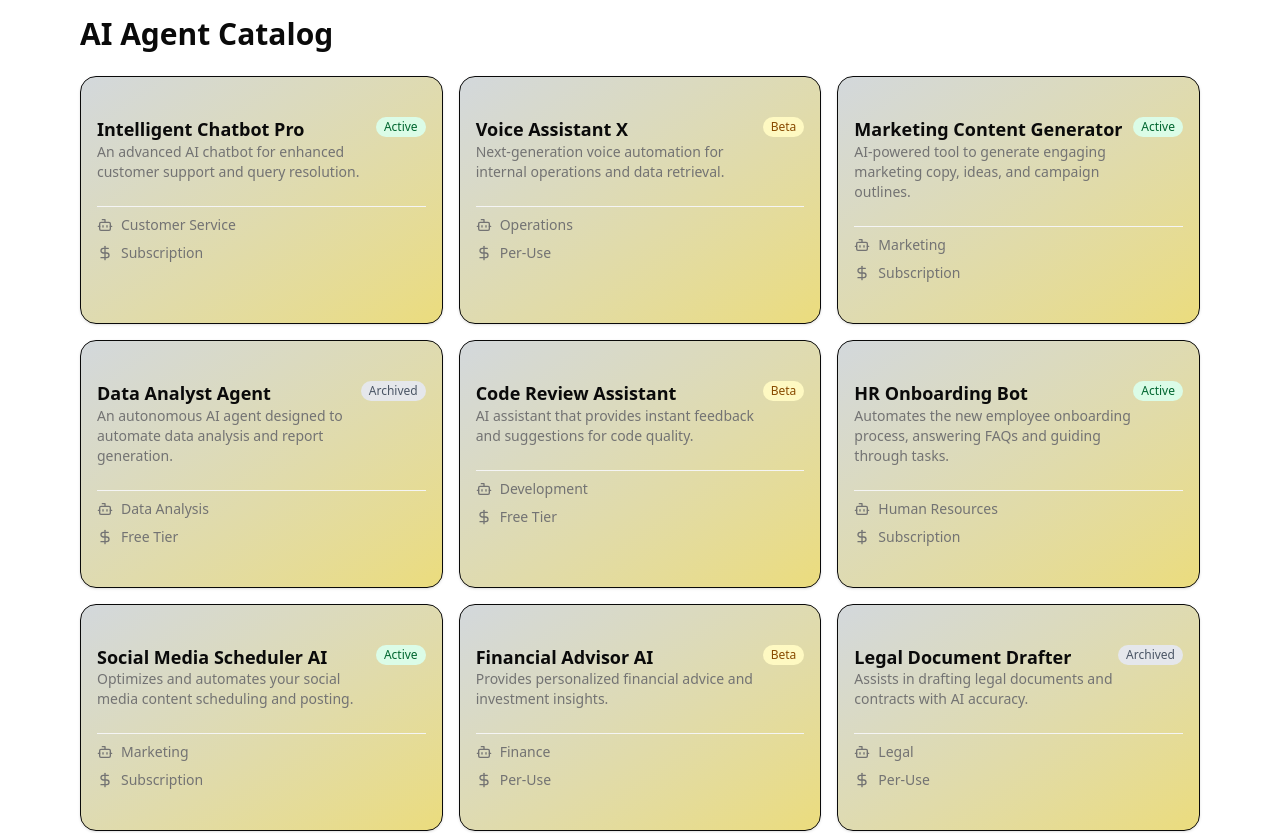
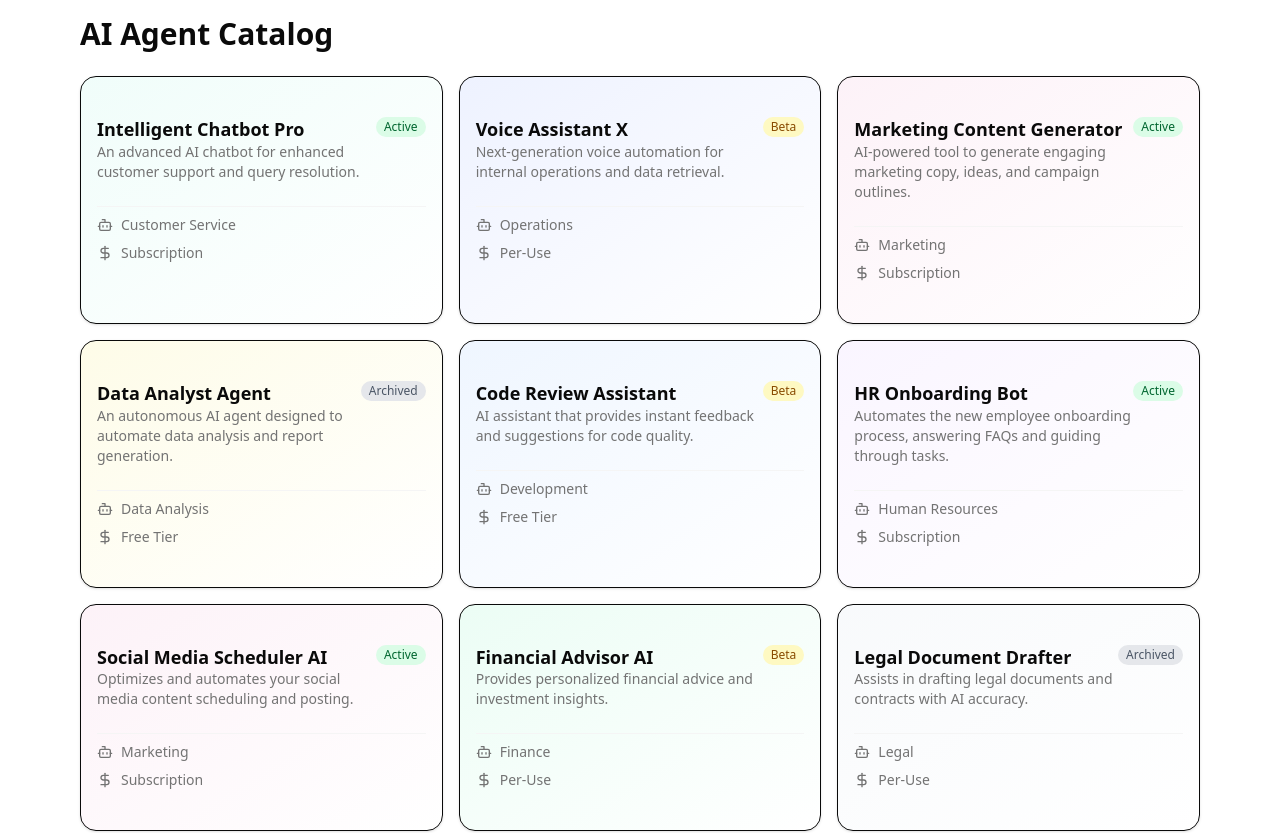
Before and after one commit to jubayer718/arklab-ai-agents, a Next.js app: page /agents in a window 1280 px wide. Shown: the top 833 px of the page. Built offline with nearby package versions, Linux system fonts and the light colour scheme.

Commit message:
redux state and search, filter initialize.

```diff
--- a/src/app/components/AgentCard.tsx
+++ b/src/app/components/AgentCard.tsx
@@ -14,6 +14,32 @@ interface Agent {
   pricingModel: string
 }
 
+
+
+const categoryBackgrounds: Record<string, string> = {
+  'Customer Service': 'bg-gradient-to-br from-teal-50 to-white',
+  'Marketing': 'bg-gradient-to-br from-pink-50 to-white',
+  'Development': 'bg-gradient-to-br from-blue-50 to-white',
+  'Data Analysis': 'bg-gradient-to-br from-yellow-50 to-white',
+  'Human Resources': 'bg-gradient-to-br from-purple-50 to-white',
+  'Finance': 'bg-gradient-to-br from-emerald-50 to-white',
+  'Legal': 'bg-gradient-to-br from-slate-50 to-white',
+  'Operations': 'bg-gradient-to-br from-indigo-50 to-white',
+};
+
+
+const categoryHoverBackgrounds: Record<string, string> = {
+  'Customer Service': 'hover:from-teal-100',
+  'Marketing': 'hover:from-pink-100',
+  'Development': 'hover:from-blue-100',
+  'Data Analysis': 'hover:from-yellow-100',
+  'Human Resources': 'hover:from-purple-100',
+  'Finance': 'hover:from-emerald-100',
+  'Legal': 'hover:from-slate-100',
+  'Operations': 'hover:from-indigo-100',
+};
+
+
 const statusColor = {
   Active: 'bg-green-100 text-green-800',
   Beta: 'bg-yellow-100 text-yellow-800',
@@ -28,7 +54,9 @@ export default function AgentCard({ agent }: { agent: Agent }) {
       transition={{ duration: 0.3, ease: easeInOut }}
       whileHover={{scale:1.03}}
     >
-      <Card className="border rounded-2xl h-full hover:shadow-md transition-shadow cursor-pointer  bg-gradient-to-br from-[#d3d8dc] to-[#ebdc7d]">
+      <Card className={cn('border rounded-2xl h-full hover:shadow-md transition-shadow cursor-pointer', categoryBackgrounds[agent.category] || 'bg-white',
+        categoryHoverBackgrounds[agent.category] || ''
+      )}>
         <CardContent className=" flex flex-col  flex-1 p-4  space-y-4">
           {/* Top Section: Name + Status */}
           <div className="flex justify-between items-start">
--- a/src/app/store/index.ts
+++ b/src/lib/store/store.ts
@@ -1,7 +1,8 @@
 import { configureStore } from "@reduxjs/toolkit";
+
 
 export const store = configureStore({
   reducer: {
-
+   agent: age
   }
 })
--- /dev/null
+++ b/src/redux/agentSlice.ts
@@ -0,0 +1,85 @@
+
+import {createSlice, PayloadAction} from '@reduxjs/toolkit'
+
+
+export type Agent = {
+  id: string;
+  name: string;
+  description: string;
+  status: string;
+  category: string;
+  pricingModel: string;
+};
+
+
+type AgentState = {
+  agents: Agent[];
+  search: string;
+  statusFilter: string[];
+  categoryFilter: string[];
+  pricingModelFilter: string | null;
+  loading: boolean;
+}
+
+const initialState: AgentState = {
+  agents: [],
+  search: '',
+  statusFilter: [],
+  categoryFilter: [],
+  pricingModelFilter: null,
+  loading: false,
+}
+
+const agentSlice = createSlice({
+  name: 'agent',
+  initialState,
+  reducers: {
+    setAgents: (state, action: PayloadAction<Agent[]>) => {
+      state.agents = action.payload;
+    },
+
+    setSearch: (state, action: PayloadAction<string>) => {
+      state.search = action.payload;
+    },
+
+    setStatusFilter: (state, action: PayloadAction<string[]>) => {
+      state.statusFilter = action.payload;
+    },
+
+    setCategoryFilter: (state, action: PayloadAction<string[]>) => {
+      state.categoryFilter = action.payload;
+    },
+
+    setPricingModelFilter: (state, action: PayloadAction<string | null>) => {
+      state.pricingModelFilter = action.payload;
+    },
+
+
+    clearAllFilters: (state) => {
+      state.search = '';
+      state.statusFilter = [];
+      state.categoryFilter = [];
+      state.pricingModelFilter = null;
+    },
+
+    setLoading: (state, action: PayloadAction<boolean>) => {
+      state.loading = action.payload;
+    },
+
+  },
+});
+
+
+export const {
+  setAgents,
+  setSearch,
+  setStatusFilter,
+  setCategoryFilter,
+  setPricingModelFilter,
+  clearAllFilters,
+  setLoading,
+
+} = agentSlice.actions;
+
+
+export default agentSlice.reducer;
```
